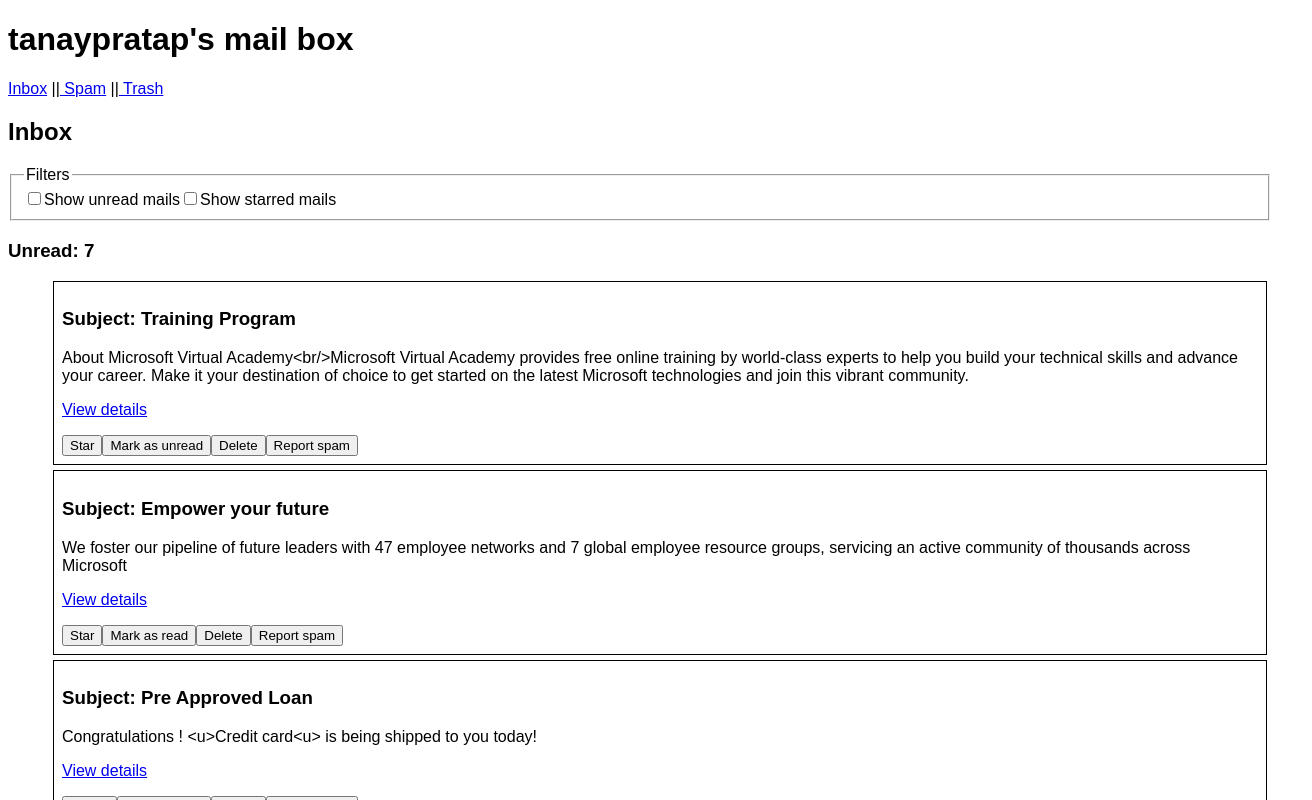
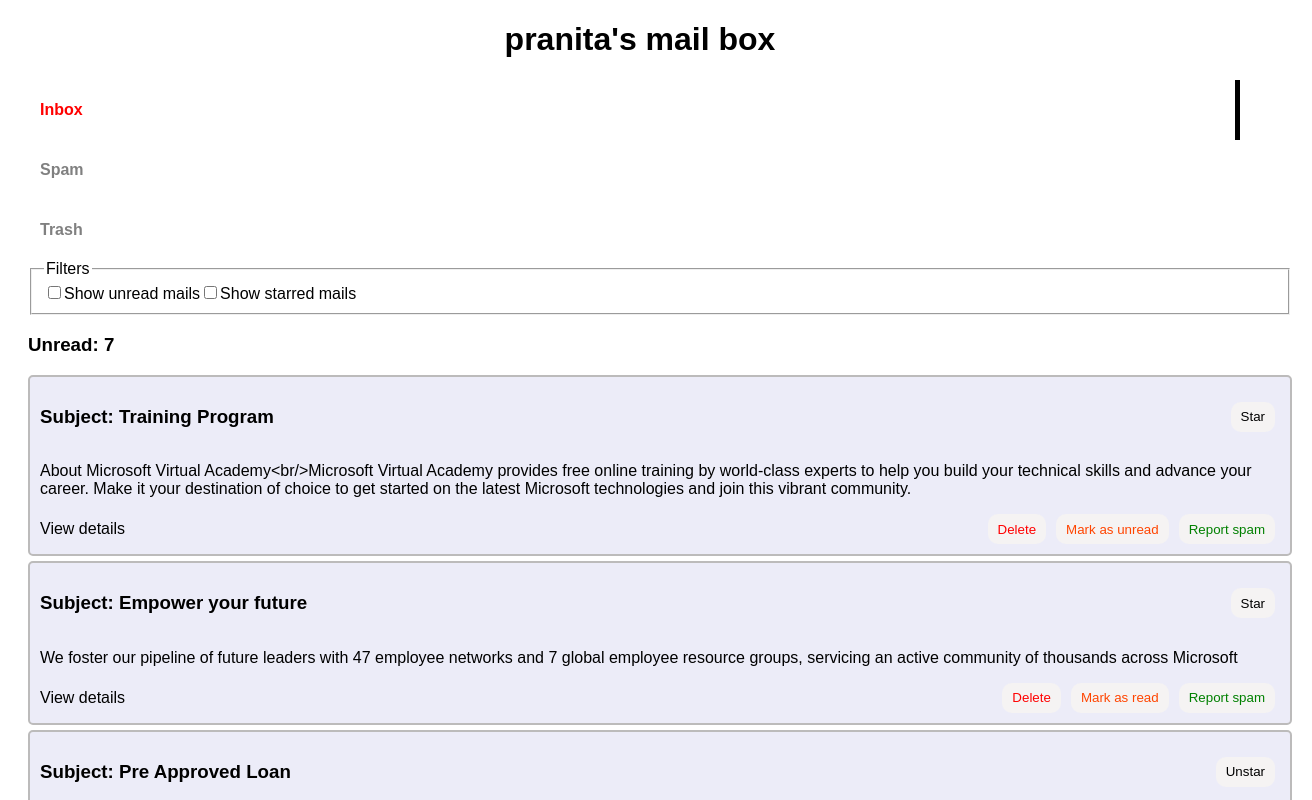
Before and after one commit to pranita09/email-app, a React (Create React App) app: page / in a window 1280 px wide. Shown: the top 800 px of the page, 1312 px wide, since content can reach past the window. Built offline with nearby package versions, Linux system fonts and the light colour scheme.

Commit message:
add: styles

```diff
--- a/src/App.js
+++ b/src/App.js
@@ -9,8 +9,9 @@ import IndividualEmail from "./pages/IndividualEmail";
 export default function App() {
   return (
     <div className="App">
-    <h1>tanaypratap's mail box</h1>
-      <Header />
+    <h1 className="header">pranita's mail box</h1>
+    <div>
+    <Header />
       <Routes>
         <Route path="/" element={<Inbox />} />
         <Route path="/spam" element={<Spam />} />
@@ -18,5 +19,6 @@ export default function App() {
         <Route path="/email/:emailmId" element={<IndividualEmail />} />
       </Routes>
     </div>
+    </div>
   );
 }
--- a/src/components/Header.js
+++ b/src/components/Header.js
@@ -1,13 +1,19 @@
 import { NavLink } from "react-router-dom";
 
 const Header = () => {
+
+  const getActiveStyle = ({isActive}) =>({
+    color: isActive ? 'red' : 'grey',
+    borderRight: isActive ? '5px solid black': '5px solid white',
+  })
+
   return (
     <>
-      <nav>
-        <NavLink to="/">Inbox</NavLink> ||
-        <NavLink to="/spam"> Spam</NavLink> ||
-        <NavLink to="/trash"> Trash</NavLink>
-      </nav>
+      <div className='header-navlinks'>
+        <NavLink style={getActiveStyle} className='navlink' to="/">Inbox</NavLink>
+        <NavLink style={getActiveStyle} className='navlink' to="/spam"> Spam</NavLink>
+        <NavLink style={getActiveStyle} className='navlink' to="/trash"> Trash</NavLink>
+      </div>
     </>
   );
 };
--- a/src/components/MailCard.js
+++ b/src/components/MailCard.js
@@ -1,19 +1,43 @@
 import { NavLink } from "react-router-dom";
-import Buttons from "./Buttons";
 import { useMails } from "../contexts/MailContext";
 
 const MailCard = ({ mail, trashAdded, spamAdded }) => {
-  const { mId, unread, isStarred, subject, content } = mail;
-
+  const { mId, unread, isStarred, subject, content, isSpam } = mail;
+  const {dispatch} = useMails();
   return (
-    <div className="mailcard">
+    <>
+    <li>
+    <div className="space-between">
       <h3>Subject: {subject}</h3>
+      <span>
+      { !trashAdded && !spamAdded && <button onClick={() => dispatch({ type: "star_toggle", payload: mId })}>
+        {isStarred ? "Unstar" : "Star"}
+      </button> }
+      </span>
+      </div>
       <p>{content}</p>
-      <p>
-        <NavLink to={`/email/${mId}`}>View details</NavLink>
-      </p>
-      {!trashAdded && !spamAdded && <Buttons mail={mail} />}
-    </div>
+      <div className="space-between">
+        <NavLink className='navlink' to={`/email/${mId}`}>View details</NavLink>
+        <div className="end-buttons">
+          {
+            !trashAdded && !spamAdded &&
+            (<>
+              <button style={{color: 'red'}} onClick={() => dispatch({ type: "delete", payload: mail })}>
+              Delete
+              </button>
+              <button style={{ color: "orangered" }} onClick={() => dispatch({ type: "unread_toggle", payload: mId })}>
+                Mark as {unread ? "read" : "unread"}
+              </button>
+              <button style={{ color: "green" }} onClick={() => dispatch({ type: "spam", payload: mail })}>
+                {isSpam ? "Spam reported" : "Report spam"}
+              </button>
+            </>
+            )
+          }
+        </div>
+      </div>
+    </li>
+    </>
   );
 };
 
--- a/src/pages/Inbox.jsx
+++ b/src/pages/Inbox.jsx
@@ -7,8 +7,7 @@ const Inbox = () => {
   const totalUnreadMails = filteredStarredMails.reduce((acc, {unread})=> unread ? acc+1 : acc, 0);
 
   return (
-    <>
-      <h2>Inbox</h2>
+    <div className="routes">
       <fieldset>
         <legend>Filters</legend>
         <label>
@@ -32,7 +31,7 @@ const Inbox = () => {
           <MailCard key={mail.mId} mail={mail} />
         ))}
       </ul>
-    </>
+    </div>
   );
 };
 
--- a/src/pages/Spam.jsx
+++ b/src/pages/Spam.jsx
@@ -5,8 +5,7 @@ const Spam = () => {
   const { state } = useMails();
 
   return (
-    <>
-      <h2>Spam</h2>
+    <div className="routes">
       {state.spamedMails.length > 0 ? (
         state.spamedMails.map((mail) => (
           <MailCard key={mail.mId} mail={mail} spamAdded />
@@ -14,7 +13,7 @@ const Spam = () => {
       ) : (
         <h3>Spam is empty!!</h3>
       )}
-    </>
+    </div>
   );
 };
 
--- a/src/pages/Trash.jsx
+++ b/src/pages/Trash.jsx
@@ -5,8 +5,7 @@ const Trash = () => {
   const { state } = useMails();
 
   return (
-    <>
-      <h2>Trash</h2>
+    <div className="routes">
       {state.trashedMails.length > 0 ? (
         state.trashedMails.map((mail) => {
           return <MailCard key={mail.mId} mail={mail} trashAdded />;
@@ -14,7 +13,7 @@ const Trash = () => {
       ) : (
         <h3>Trash is empty!</h3>
       )}
-    </>
+    </div>
   );
 };
 
--- a/src/styles.css
+++ b/src/styles.css
@@ -1,9 +1,88 @@
 .App {
   font-family: sans-serif;
-  /* text-align: center; */
+  text-align: left;
+}
+@media (min-width: 768px){
+  .content{
+    display: flex;
+  }
+  .header-navlink{
+    width: 20%;
+  }
+  .routes{
+    padding: 0 20px 20px;
+  }
+  button{
+    width: fit-content;
+    height: 30px;
+    margin: 0 20px;
+    padding: 0 10px;
+  }
+}
+.header{
+  text-align: center;
+}
+.routes{
+  width: 100%;
+}
+.navlink{
+  margin: 0 2rem;
+  padding-right: 10px;
+  display: flex;
+  height: 60px;
+  text-decoration: none;
+  font-weight: bold;
+  align-items: center;
+}
+ul{
+  list-style: none;
+  padding: 0;
+}
+li{
+  border: 2px solid rgb(188, 187, 187);
+  margin-bottom: 5px;
+  border-radius: 5px;
+  padding: 10px;
+  background: rgb(236, 236, 248);
+  list-style: none;
+}
+li:hover{
+  background: white;
+}
+.space-between{
+  display: flex;
+  justify-content: space-between;
+  align-items: center;
+  text-decoration: none;
+}
+.space-between h2{
+  margin: 5px 0 0;
+}
+.detail-navlink,
+.space-between .navlink{
+  margin: 0;
+  height: fit-content;
+  color: black;
+  font-weight: normal;
+  text-decoration: none;
+}
+.end-buttons{
+  display: flex;
+  justify-content: end;
+}
+button{
+  background: rgb(245, 243, 243);
+  border: none;
+  margin: 0 5px;
+  padding: 5px 10px;
+  cursor: pointer;
+  border-radius: 10px;
 }
 .mailcard{
-  border: 1px solid;
-  padding: 8px;
-  margin: 5px;
+  border: 2px solid rgb(188, 187, 187);
+  margin-bottom: 5px;
+  border-radius: 5px;
+  padding: 10px;
+  background: rgb(236, 236, 248);
+  list-style: none;
 }
```
